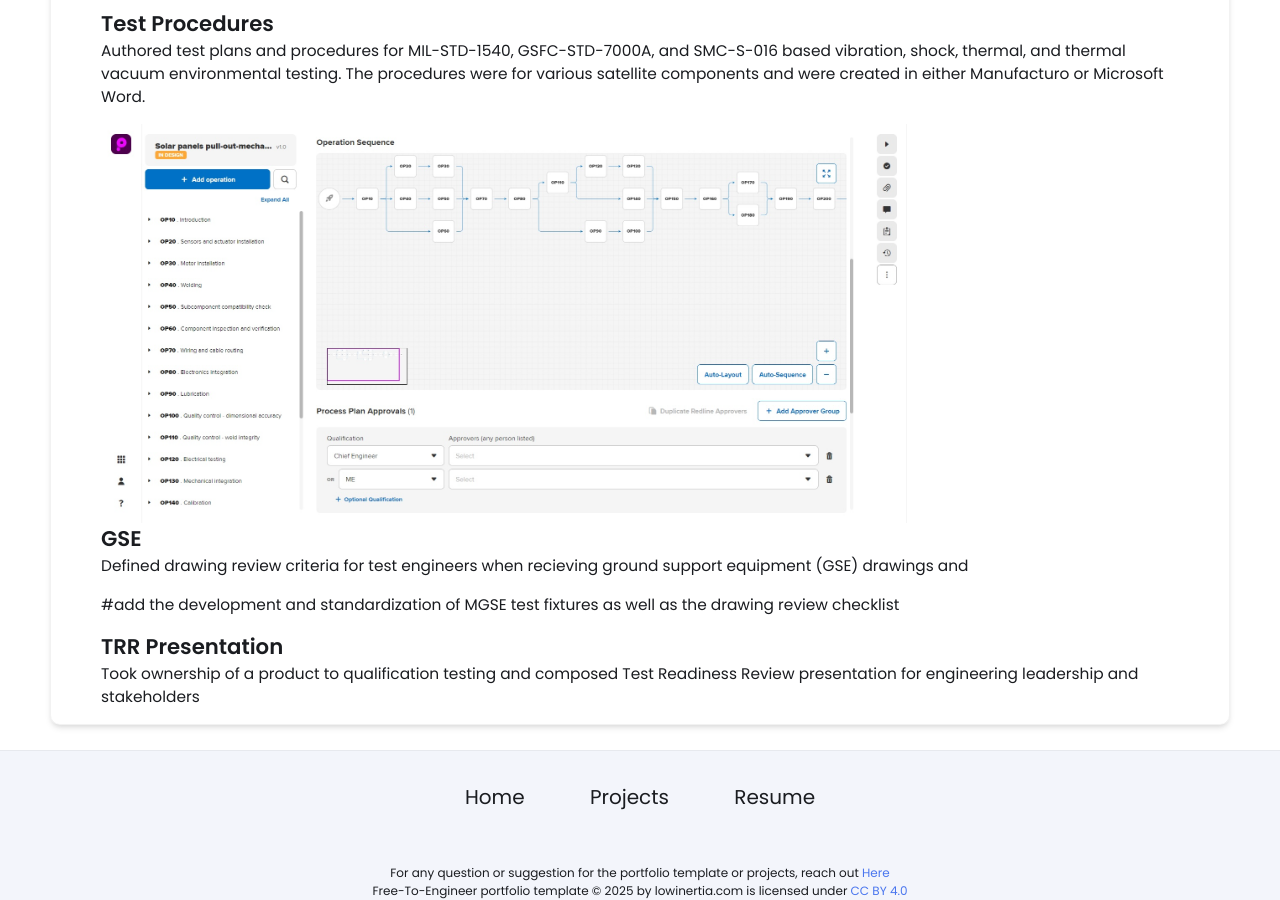
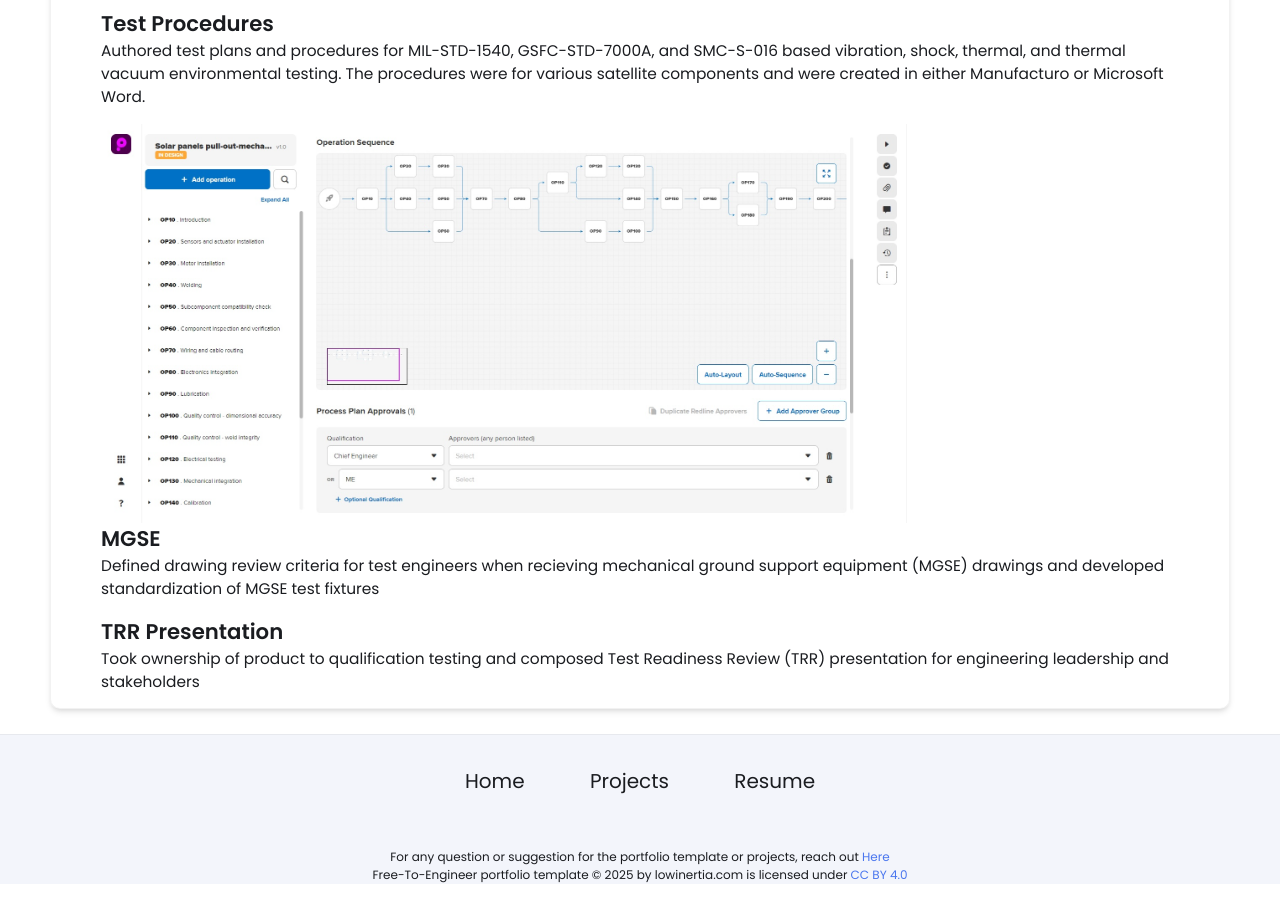
Before and after one commit to delaneyseligmann/delaneyseligmann.github.io, a Jekyll site: the page built from _projects/sonos-teardown/index.md, in a window 1280 px wide and 900 px high, scrolled down 1327 px. Built offline with Jekyll 4.4.1, drawn with Linux system fonts in a browser that asks for light colours.

Commit message:
Update index.md

```diff
--- a/_projects/sonos-teardown/index.md
+++ b/_projects/sonos-teardown/index.md
@@ -28,11 +28,9 @@ Authored test plans and procedures for MIL-STD-1540, GSFC-STD-7000A, and SMC-S-0
 
 {% include image-gallery.html images="manufacturo.png" height="400" %}
 
-## GSE
-Defined drawing review criteria for test engineers when recieving ground support equipment (GSE) drawings and
-
-#add the development and standardization of MGSE test fixtures as well as the drawing review checklist
+## MGSE
+Defined drawing review criteria for test engineers when recieving mechanical ground support equipment (MGSE) drawings and developed standardization of MGSE test fixtures
 
 ## TRR Presentation
-Took ownership of a product to qualification testing and composed Test Readiness Review presentation for
+Took ownership of product to qualification testing and composed Test Readiness Review (TRR) presentation for
 engineering leadership and stakeholders
```
